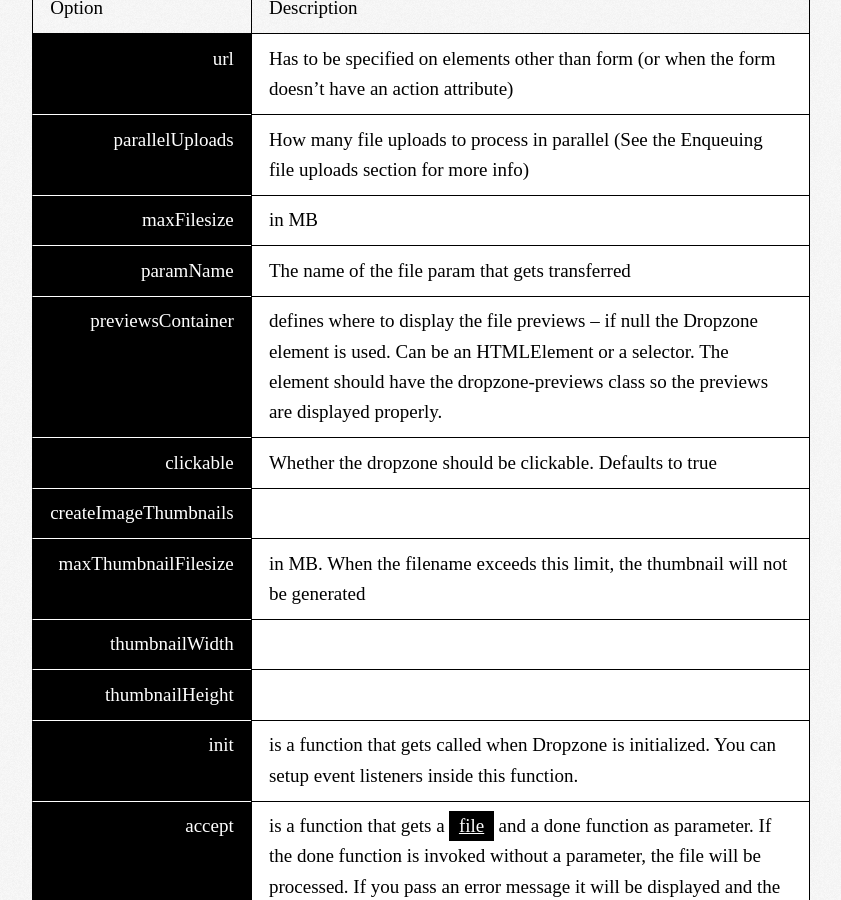
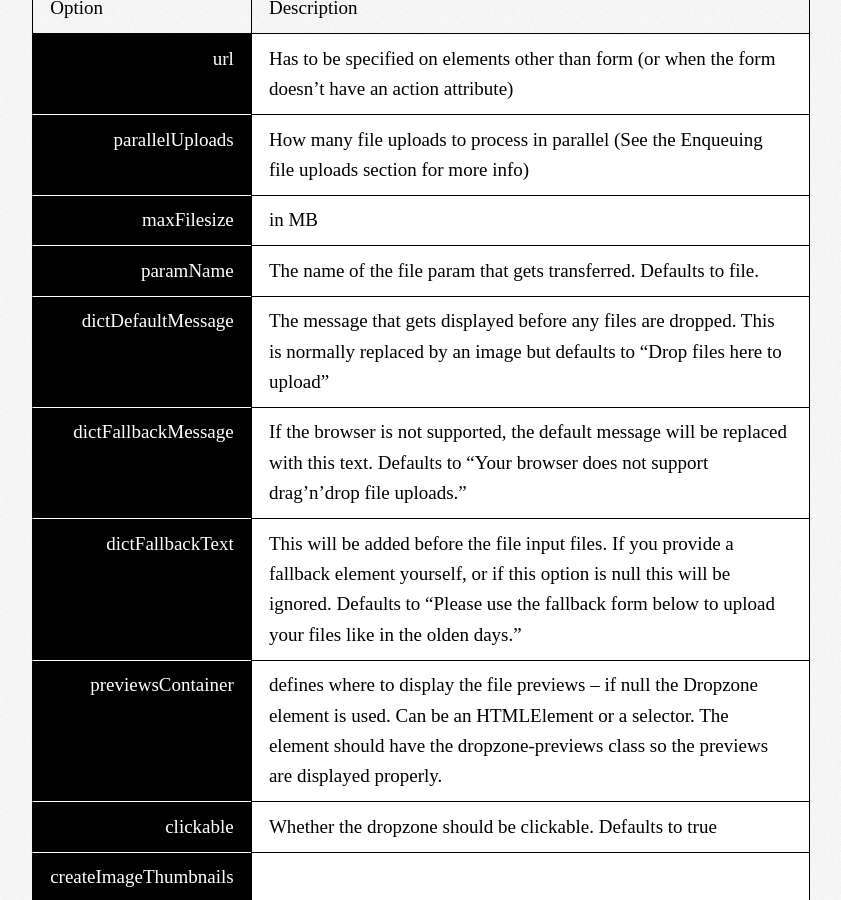
Before and after one commit to dropzone/dropzone, a Jekyll site: the page built from index.md, in a window 1280 px wide and 900 px high, scrolled down 6508 px. Shown: the whole window, without its empty margins (219-1060 px from the left). Built offline with Jekyll 4.4.1, drawn with Linux system fonts in a browser that asks for light colours; Markdown is read by kramdown in place of the engine named in the settings; comment, search, counter and statistics services are not loaded.

Commit message:
Added the dictionary options.

```diff
--- a/index.md
+++ b/index.md
@@ -197,7 +197,10 @@ The valid options are:
 | `url`                   | Has to be specified on elements other than form (or when the form doesn't have an `action` attribute)
 | `parallelUploads`       | How many file uploads to process in parallel (See the *Enqueuing file uploads* section for more info)
 | `maxFilesize`           | in MB
-| `paramName`             | The name of the file param that gets transferred
+| `paramName`             | The name of the file param that gets transferred. Defaults to `file`.
+| `dictDefaultMessage`    | The message that gets displayed before any files are dropped. This is normally replaced by an image but defaults to "Drop files here to upload"
+| `dictFallbackMessage`   | If the browser is not supported, the default message will be replaced with this text. Defaults to "Your browser does not support drag'n'drop file uploads."
+| `dictFallbackText`      | This will be added before the file input files. If you provide a fallback element yourself, or if this option is `null` this will be ignored. Defaults to "Please use the fallback form below to upload your files like in the olden days."
 | `previewsContainer`     | defines where to display the file previews – if `null` the Dropzone element is used. Can be an HTMLElement or a selector. The element should have the `dropzone-previews` class so the previews are displayed properly.
 | `clickable`             | Whether the dropzone should be clickable. Defaults to `true`
 | `createImageThumbnails` |
```
